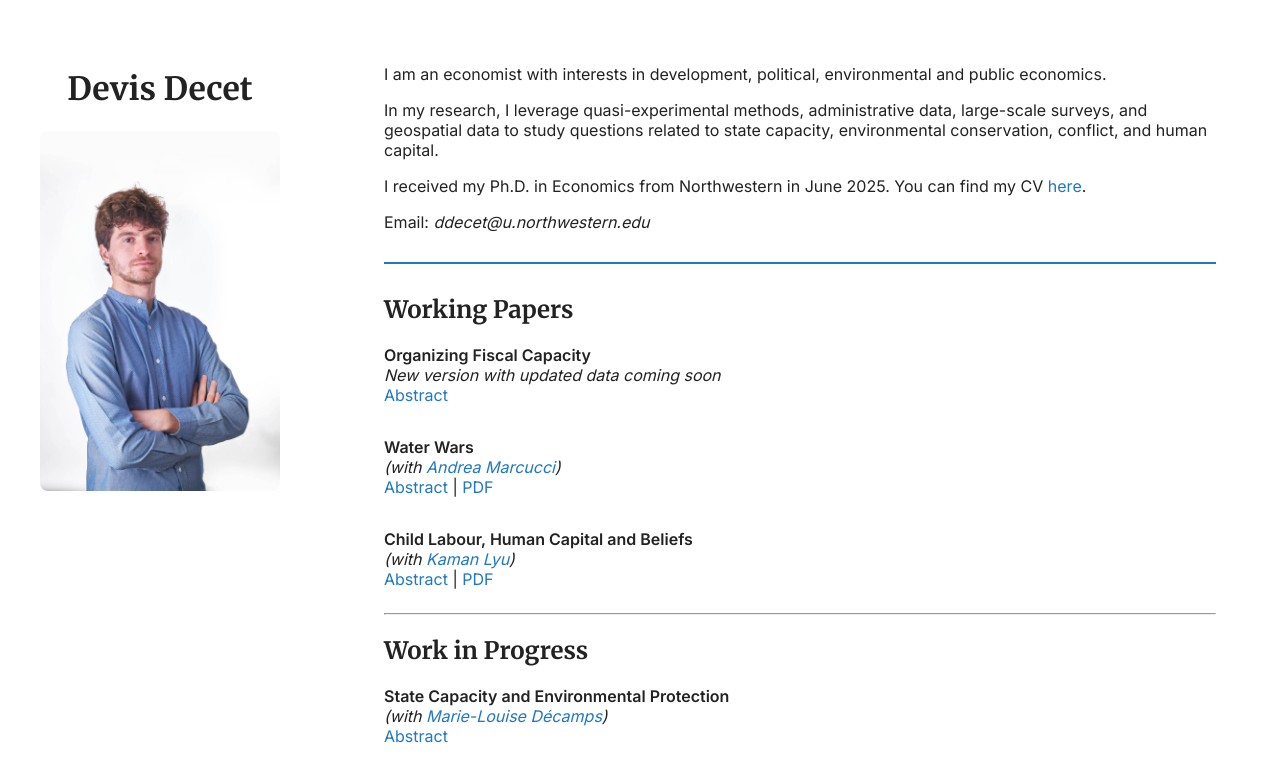
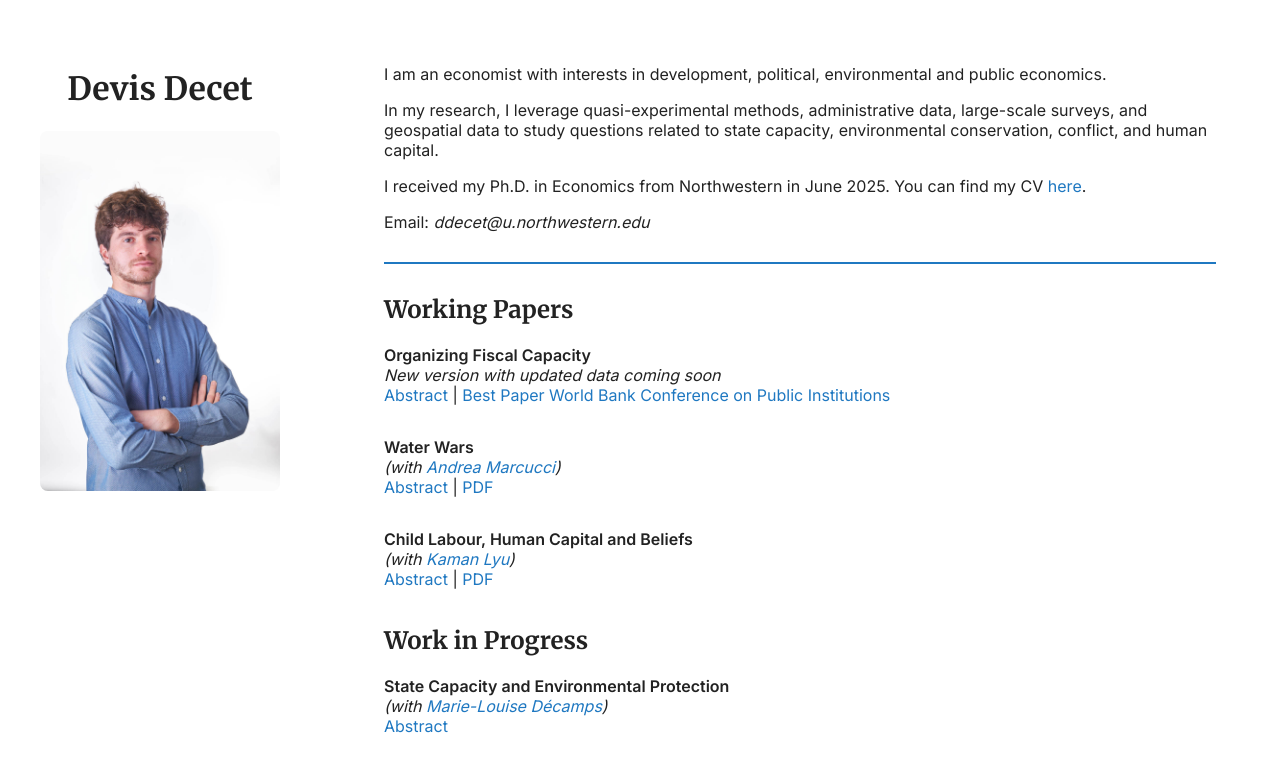
Before and after one commit to elenastella94/elenastella.github.io, a Jekyll site: the page built from index.md, in a window 1280 px wide. Shown: the top 782 px of the page. Built offline with Jekyll 4.4.1, drawn with Linux system fonts in a browser that asks for light colours.

Commit message:
Update website

```diff
--- a/_includes/research.md
+++ b/_includes/research.md
@@ -2,7 +2,7 @@
 
 **Organizing Fiscal Capacity**
 *New version with updated data coming soon*
-[Abstract](#){: .toggle-link data-target="paper1" }
+[Abstract](#){: .toggle-link data-target="paper1" } | [Best Paper World Bank Conference on Public Institutions](https://www.worldbank.org/en/events/2024/06/28/world-bank-conference-public-institutions-enabling-the-private-sector)
 
 <div id="paper1" class="abstract">
 This paper studies how the allocation of tax agents across the national territory affects fiscal capacity. I evaluate a reform of the Brazilian tax authority that consolidated half of the existing local tax offices. Leveraging regional variation in the reform and newly collected data, I employ a matched difference-in-differences strategy to document how areas served by consolidated offices experience an increase in tax revenues. The reform also led to a divergence in tax enforcement between the core and the periphery of consolidated regions. These results are explained by a trade-off between improved targeting of high-revenue potential areas and increased distance between tax offices and the areas they oversee. These findings suggest that concentrating tax agents in fewer, larger offices increases overall revenues but exacerbates regional inequality in tax enforcement.
@@ -24,7 +24,7 @@ We study the relationship between access to water resources and local violence i
 In contexts where child labour is pervasive, household decisions about allocating children's time between school and work involve a trade-off: current returns from child labour versus future returns from education. This paper tests for the existence of a third factor: future returns from child labour, as parents view farm work as an investment in agricultural skills. We provide evidence on each component of this trade-off in the context of rural Ghana by leveraging four waves of survey data on 5,000 households, exogenous shocks to agricultural productivity, and a vignette survey design to elicit parental beliefs.
 </div>
 
----
+<!-- --- -->
 
 ## Work in Progress
 
--- a/_layouts/default.html
+++ b/_layouts/default.html
@@ -1,6 +1,9 @@
 <!DOCTYPE html>
 <html lang="en">
 <head>
+  <meta name="viewport" content="width=device-width, initial-scale=1.0">
+  <meta name="theme-color" content="#1f78c1">
+<meta name="apple-mobile-web-app-capable" content="yes">
   <meta charset="UTF-8">
   <title>{{ page.title }} | Devis Decet</title>
   <link rel="stylesheet" href="/assets/css/style.css">
```
Also changed, not shown: README.md.
